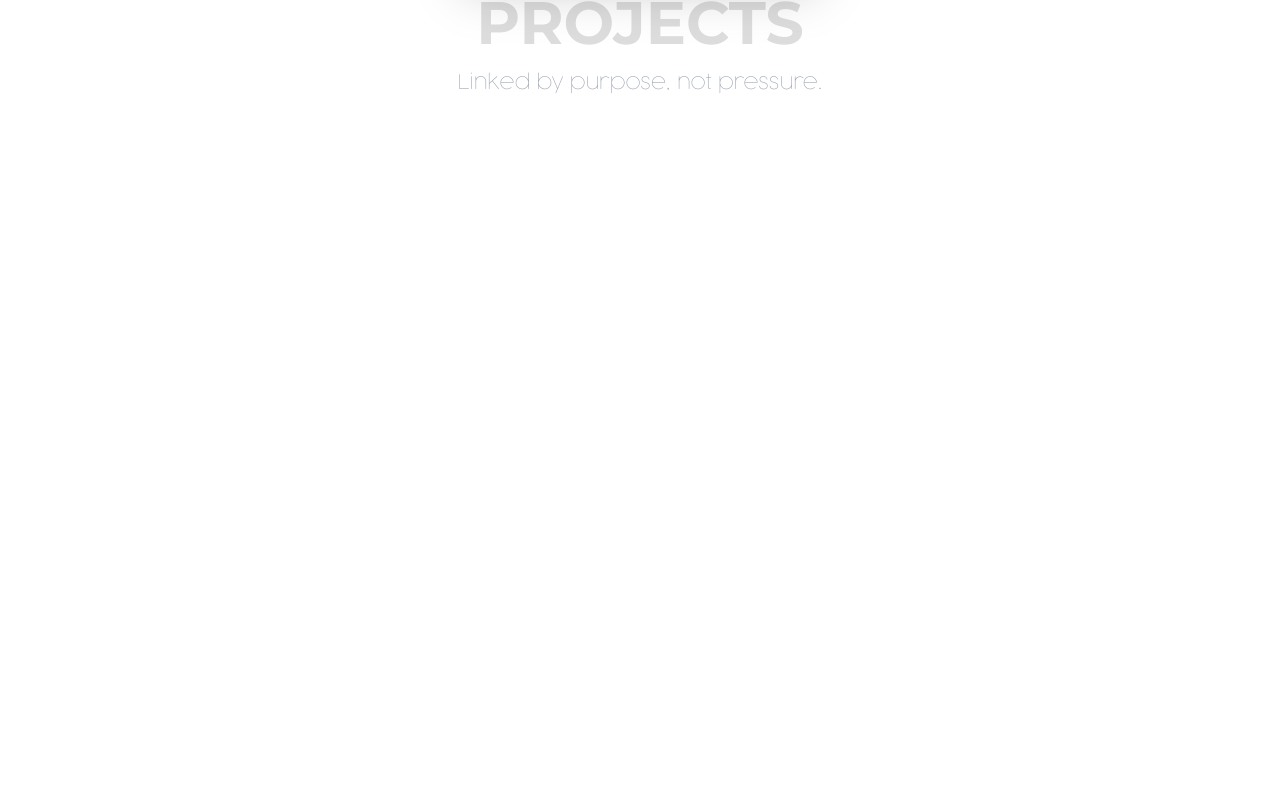
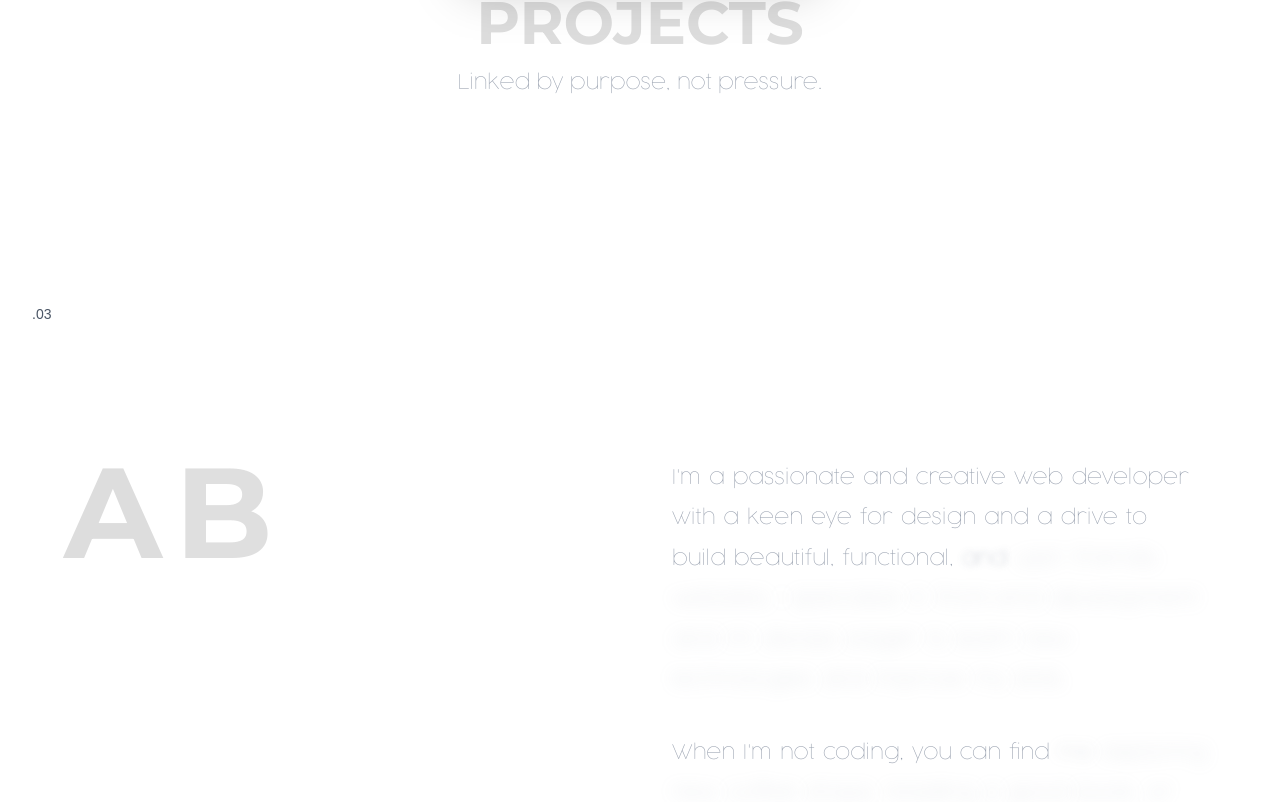
Before and after one commit to burnernzetohost/portfolionze, a Next.js app: page / in a window 1280 px wide. Shown: the part 1328-2130 px from the top of the page. Before the commit the page ends 1600 px from the top, so only its background shows below. Built offline with nearby package versions, Linux system fonts and the light colour scheme.

Commit message:
About section and animations

```diff
--- /dev/null
+++ b/components/AboutSection.jsx
@@ -0,0 +1,47 @@
+'use client';
+
+import React from 'react';
+import ScrollDrivenTextAnimation from './ScrollDrivenTextAnimation';
+import ScrollBlurText from './ScrollBlurText'; // Import our new blur component
+
+const AboutSection = () => {
+  const p1 = "I'm a passionate and creative web developer with a keen eye for design and a drive to build beautiful, functional, and user-friendly websites. I specialize in front-end development and I'm always eager to learn new technologies and improve my skills.";
+  const p2 = "When I'm not coding, you can find me exploring new coffee shops, reading a good book, or working on personal projects to expand my portfolio.";
+
+  return (
+    <section className="relative h-screen flex flex-col justify-center text-left p-8 md:p-16 overflow-hidden">
+      {/* Section Number */}
+      <div className="absolute left-8 top-8 text-gray-600 text-sm">.03</div>
+
+      {/* Main content grid */}
+      <div className="grid grid-cols-1 md:grid-cols-2 gap-x-16 items-center max-w-7xl mx-auto">
+
+        {/* Left column for the "write-on" animation title */}
+        <div className="text-left" style={{ transform: 'translateY(-10rem)' }}>
+          <ScrollDrivenTextAnimation
+            text="About"
+            className="text-7xl md:text-9xl font-bold uppercase text-[#dddddd] tracking-widest"
+            style={{ fontFamily: 'var(--font-montserrat)' }}
+          />
+        </div>
+
+        {/* Right column for the SCROLL-REACTIVE BLUR description */}
+        <div className="space-y-8">
+          <ScrollBlurText
+            text={p1}
+            className="text-lg md:text-xl text-gray-400 leading-relaxed flex flex-wrap"
+            style={{ fontFamily: 'var(--font-cocogoose-pro-thin)' }}
+          />
+           <ScrollBlurText
+            text={p2}
+            className="text-lg md:text-xl text-gray-400 leading-relaxed flex flex-wrap"
+            style={{ fontFamily: 'var(--font-cocogoose-pro-thin)' }}
+          />
+        </div>
+
+      </div>
+    </section>
+  );
+};
+
+export default AboutSection;
--- /dev/null
+++ b/components/AnimatedText.jsx
@@ -0,0 +1,46 @@
+'use client';
+
+import { motion, useInView } from 'framer-motion';
+import { useRef } from 'react';
+
+const defaultAnimation = {
+  hidden: {
+    opacity: 0,
+    y: 20,
+  },
+  visible: {
+    opacity: 1,
+    y: 0,
+    transition: {
+      duration: 0.5,
+    },
+  },
+};
+
+export const AnimatedText = ({ text, el: Wrapper = 'p', className }) => {
+  const ref = useRef(null);
+  const isInView = useInView(ref, { amount: 0.5, once: true });
+
+  return (
+    <Wrapper className={className}>
+      <span className="sr-only">{text}</span>
+      <motion.span
+        ref={ref}
+        initial="hidden"
+        animate={isInView ? 'visible' : 'hidden'}
+        transition={{ staggerChildren: 0.1 }}
+        aria-hidden
+      >
+        {text.split('').map((char, index) => (
+          <motion.span
+            className="inline-block"
+            key={index}
+            variants={defaultAnimation}
+          >
+            {char}
+          </motion.span>
+        ))}
+      </motion.span>
+    </Wrapper>
+  );
+};
--- /dev/null
+++ b/components/ScrollBlurText.jsx
@@ -0,0 +1,52 @@
+'use client';
+
+import { motion, useScroll, useTransform } from 'framer-motion';
+import React, { useRef } from 'react';
+
+const ScrollBlurText = ({ text, className, style }) => {
+  const targetRef = useRef(null);
+
+  // --- THIS IS THE KEY CHANGE ---
+  // The animation now starts when the element enters the screen
+  // and finishes when the top of the element reaches the center of the screen.
+  const { scrollYProgress } = useScroll({
+    target: targetRef,
+    offset: ['start end', 'start center'],
+  });
+
+  const words = text.split(' ');
+
+  return (
+    <p ref={targetRef} className={className} style={style}>
+      {words.map((word, i) => {
+        // We still distribute the animation across all words
+        const start = i / words.length;
+        const end = start + 1 / words.length;
+
+        return (
+          <BlurWord
+            key={i}
+            progress={scrollYProgress}
+            range={[start, end]}
+            word={word}
+          />
+        );
+      })}
+    </p>
+  );
+};
+
+const BlurWord = ({ progress, range, word }) => {
+  const blur = useTransform(progress, range, [8, 0]);
+  const opacity = useTransform(progress, range, [0.5, 1]);
+
+  return (
+    <span className="relative inline-block mr-2 mt-2">
+      <motion.span style={{ filter: useTransform(blur, (b) => `blur(${b}px)`), opacity }}>
+        {word}
+      </motion.span>
+    </span>
+  );
+};
+
+export default ScrollBlurText;
--- /dev/null
+++ b/components/ScrollDrivenTextAnimation.jsx
@@ -0,0 +1,67 @@
+'use client';
+
+import { motion, useScroll, useTransform } from 'framer-motion';
+import React, { useRef } from 'react';
+
+const ScrollDrivenTextAnimation = ({ text, className, style }) => {
+  const targetRef = useRef(null);
+
+  // This is where the magic happens.
+  // The animation starts when the top of the component enters the screen
+  // and is complete when the component's top reaches the center of the screen.
+  const { scrollYProgress } = useScroll({
+    target: targetRef,
+    offset: ['start end', 'start center'],
+  });
+
+  const words = [text]; // Treat the input as a single "word" for this effect
+
+  return (
+    // Pass the style prop correctly to the underlying element
+    <div ref={targetRef} className={className} style={style}>
+      {words.map((word, i) => {
+        const start = i / words.length;
+        const end = start + 1 / words.length;
+        return (
+          <Word
+            key={i}
+            progress={scrollYProgress}
+            range={[start, end]}
+            word={word}
+          />
+        );
+      })}
+    </div>
+  );
+};
+
+const Word = ({ progress, range, word }) => {
+  const amount = range[1] - range[0];
+  const step = amount / word.length;
+  return (
+    <span className="relative">
+      {word.split('').map((char, i) => {
+        const start = range[0] + i * step;
+        const end = range[0] + (i + 1) * step;
+        return (
+          <Character
+            key={i}
+            progress={progress}
+            range={[start, end]}
+            char={char}
+          />
+        );
+      })}
+    </span>
+  );
+};
+
+const Character = ({ progress, range, char }) => {
+  // Opacity now transforms from 0 (invisible) to 1 (fully visible).
+  const opacity = useTransform(progress, range, [0, 1]);
+  return (
+    <motion.span style={{ opacity: opacity }}>{char}</motion.span>
+  );
+};
+
+export default ScrollDrivenTextAnimation;
--- a/package.json
+++ b/package.json
@@ -11,7 +11,8 @@
   "dependencies": {
     "react": "19.1.0",
     "react-dom": "19.1.0",
-    "next": "15.4.1"
+    "next": "15.4.1",
+    "framer-motion": "^11.2.12"
   },
   "devDependencies": {
     "@tailwindcss/postcss": "^4",
--- a/src/app/page.js
+++ b/src/app/page.js
@@ -3,12 +3,14 @@
 
 import HeroSection from '../../components/HeroSection'; // Path from src/app/ to root/components/
 import ProjectsSection from '../../components/ProjectsSection'; // Path from src/app/ to root/components/
+import AboutSection from '../../components/AboutSection';
 
 export default function HomePage() {
   return (
     <main className="min-h-screen">
       <HeroSection />
       <ProjectsSection />
+      <AboutSection />
       {/* You will add the ContactSection here later */}
     </main>
   );
```
Also changed, not shown: public/fonts/Montserrat-VariableFont_wght.ttf (added), 1 other file (tests, documents, lock files or other folders).
